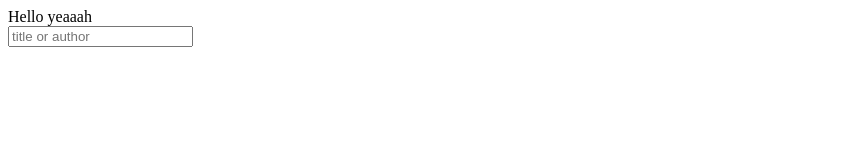
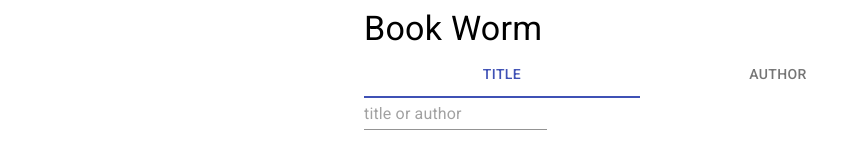
Before and after one commit to kb8228/book-worm, a React app: page / in a window 1280 px wide. Shown: the whole page, without its empty margins (0-861 px from the left). Built offline with nearby package versions, Linux system fonts and the light colour scheme.

Commit message:
basic list render with memo

```diff
--- /dev/null
+++ b/App.js
@@ -0,0 +1,112 @@
+import React from "react";
+import ReactDOM from "react-dom";
+import Container from '@material-ui/core/Container';
+import Input from '@material-ui/core/Input';
+import Tabs from '@material-ui/core/Tabs';
+import Tab from '@material-ui/core/Tab';
+import Typography from '@material-ui/core/Typography';
+import ListItem from '@material-ui/core/ListItem';
+import ListItemText from '@material-ui/core/ListItemText';
+import memoize from 'memoize-one';
+import { FixedSizeList, areEqual } from 'react-window';
+
+class App extends React.Component {
+  constructor(props) {
+    super(props);
+    this.state = {
+      formattedInput: "",
+      result: null,
+      currentTab: 0,
+      tabs: ["title", "author"]
+    };
+  }
+
+  handleTabChange = (e, newValue) => {
+    this.setState({ currentTab: newValue }, this.fetchResult)
+  }
+
+  handleInput = event => {
+    this.sanitizeInput(event.target.value)
+  }
+
+  sanitizeInput(string) {
+    // matches all but alphanumeric, dashes, or spaces
+    const forbiddenChars = /[^a-zA-Z0-9\- ]+$/g;
+    this.setState({ formattedInput: string.replace(forbiddenChars, "") }, this.fetchResult)
+  }
+
+  fetchResult(page = 1) {
+    if (this.state.formattedInput.length < 3) { return; }
+
+    const searchBy = this.state.tabs[this.state.currentTab]
+    const queryString = this.state.formattedInput.trim().replace(" ", "+")
+
+    fetch(`http://openlibrary.org/search.json?${searchBy}=${queryString}&page=${page}`)
+      .then(function(response) {
+        return response.json()
+      })
+      .then(result => {
+        this.setState({ result: result })
+      })
+      .catch(function(error) {
+        console.error("Oh, trouble!", error.message);
+      });
+  }
+
+  renderResultsList() {
+    if (!this.state.result) { return null; }
+    if (!this.state.result.docs.length) { return <div>No books found :(</div>; }
+    const { docs } = this.state.result;
+
+    const createItemData = memoize((items) => ({ items }));
+    const itemData = createItemData(docs);
+
+    const row = React.memo((props) => {
+      const book = props.data.items[props.index]
+      return (
+        <ListItem button style={props.style} key={props.index}>
+          <ListItemText primary={`${book.title}, by ${book.author_name || "author unknown"}`} />
+        </ListItem>
+      );
+    }, areEqual);
+
+    return (
+      <FixedSizeList itemData={itemData} height={400} width={"100%"} itemSize={46} itemCount={docs.length}>
+        { row }
+      </FixedSizeList>
+    );
+  }
+
+  render() {
+    const tabProps = index => ({
+      id: `full-width-tab-${index}`,
+      'aria-controls': `full-width-tabpanel-${index}`
+    });
+
+    return (
+      <Container maxWidth="sm">
+        <Typography variant="h4" component="h1">Book Worm</Typography>
+        <Tabs
+          value={this.state.currentTab}
+          onChange={this.handleTabChange}
+          indicatorColor="primary"
+          textColor="primary"
+          variant="fullWidth"
+          aria-label="full width tabs example"
+        >
+          <Tab label="Title" {...tabProps(0)} />
+          <Tab label="Author" {...tabProps(1)} />
+        </Tabs>
+        <Input
+          type="text"
+          placeholder="title or author"
+          onChange={this.handleInput}
+          value={this.state.formattedInput}
+        />
+        { this.renderResultsList() }
+      </Container>
+    );
+  }
+}
+
+export default App;
--- a/index.html
+++ b/index.html
@@ -4,7 +4,8 @@
     <title>Book Worm</title>
     <meta charset="utf-8">
     <meta name="description" content="">
-    <meta name="viewport" content="width=device-width, initial-scale=1">
+    <meta name="viewport" content="minimum-scale=1, initial-scale=1, width=device-width, shrink-to-fit=no">
+    <link rel="stylesheet" href="https://fonts.googleapis.com/css?family=Roboto:300,400,500,700&display=swap" />
   </head>
   <body>
     <div id="app"></div>
--- a/index.js
+++ b/index.js
@@ -1,73 +1,6 @@
 import React from "react";
 import ReactDOM from "react-dom";
+import CssBaseline from '@material-ui/core/CssBaseline';
+import App from './App';
 
-class HelloMessage extends React.Component {
-  constructor(props) {
-    super(props);
-    this.state = {
-      formattedInput: "",
-      results: null
-    };
-  }
-
-  componentDidMount() {
-
-  }
-
-  handleInput = (event) => {
-    this.sanitizeInput(event.target.value)
-  }
-
-  sanitizeInput(string) {
-    // matches all but alphanumeric, underscores, dashes, or spaces
-    const forbiddenChars = /[^a-zA-Z0-9_\- ]+$/g;
-    this.setState({ formattedInput: string.replace(forbiddenChars, "") }, this.fetchResults)
-  }
-
-  fetchResults(page = 1) {
-    if (this.state.formattedInput.length < 3) { return; }
-
-    const queryString = this.state.formattedInput.trim().replace(" ", "+")
-
-    fetch(`http://openlibrary.org/search.json?q=${queryString}&page=${page}`)
-      .then(function(response) {
-        return response.json()
-      })
-      .then(results => {
-        this.setState({ results: results })
-      })
-      .catch(function(error) {
-        console.error("Oh, trouble!", error.message);
-      });
-  }
-
-  renderResultsList() {
-    if (!this.state.results) { return null; }
-
-    const firstTen = this.state.results.docs.slice(0, 10).map(doc => {
-      return <li key={doc.key}>{doc.title} - by {doc.author_name}</li>
-    })
-
-    return <ul>{firstTen}</ul>
-  }
-
-  render() {
-    return (
-      <div className="wrapper">
-        <div>Hello {this.props.name}</div>
-        <input
-          type="text"
-          placeholder="title or author"
-          onChange={this.handleInput}
-          value={this.state.formattedInput}
-        />
-        { this.renderResultsList() }
-      </div>
-    );
-  }
-}
-
-ReactDOM.render(<HelloMessage name="yeaaah" />, document.getElementById("app"));
-
-// open library api query example
-// http://openlibrary.org/search.json?q=the+lord+of+the+rings&page=2
+ReactDOM.render(<App />, document.getElementById("app"));
--- a/package.json
+++ b/package.json
@@ -10,8 +10,11 @@
   "author": "Ksenia Smith",
   "license": "ISC",
   "dependencies": {
+    "@material-ui/core": "^4.4.1",
+    "memoize-one": "^5.1.1",
     "react": "^16.9.0",
-    "react-dom": "^16.9.0"
+    "react-dom": "^16.9.0",
+    "react-window": "^1.8.5"
   },
   "devDependencies": {
     "babel-core": "^6.26.3",
```
Also changed, not shown: dist/index.html, 4 other files.
